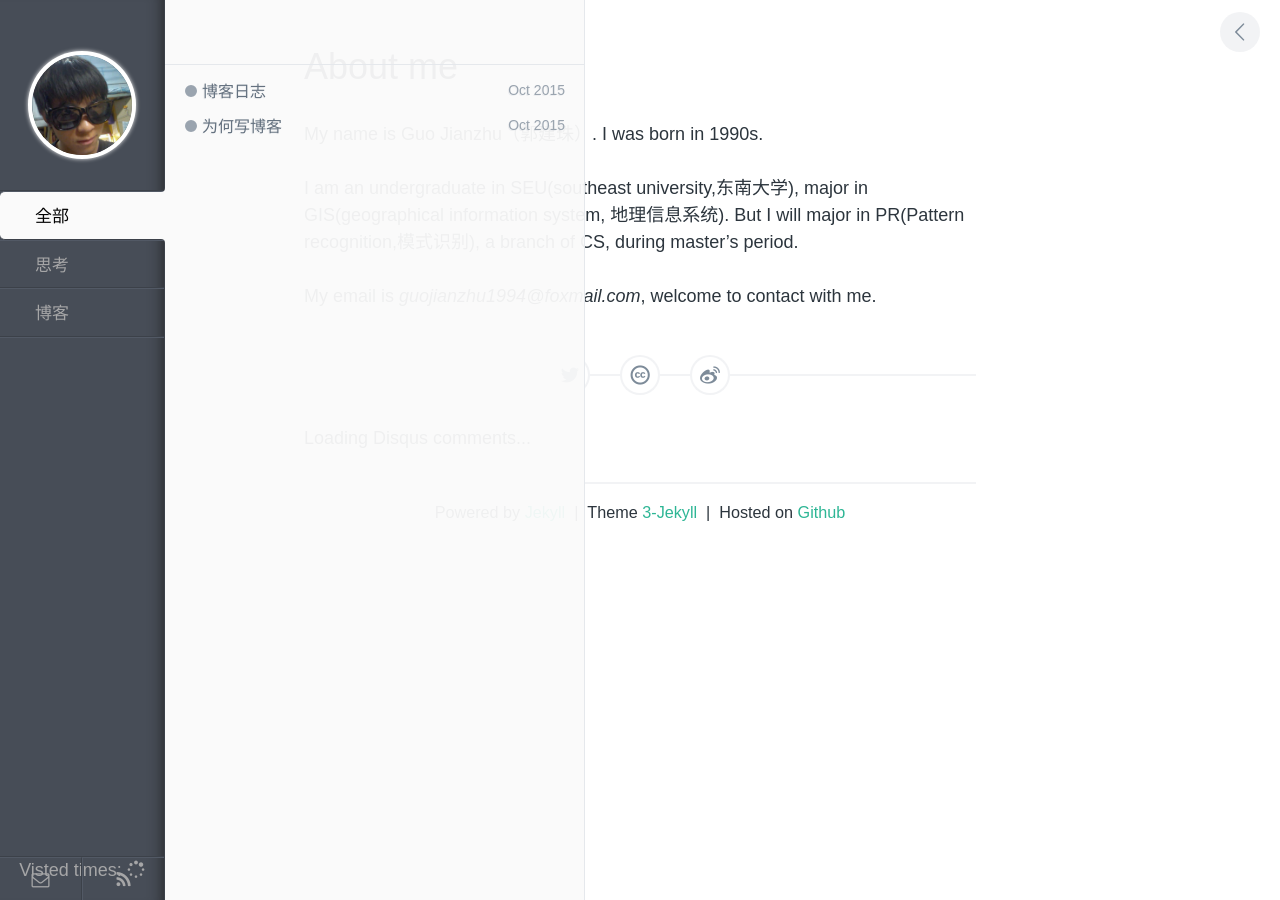
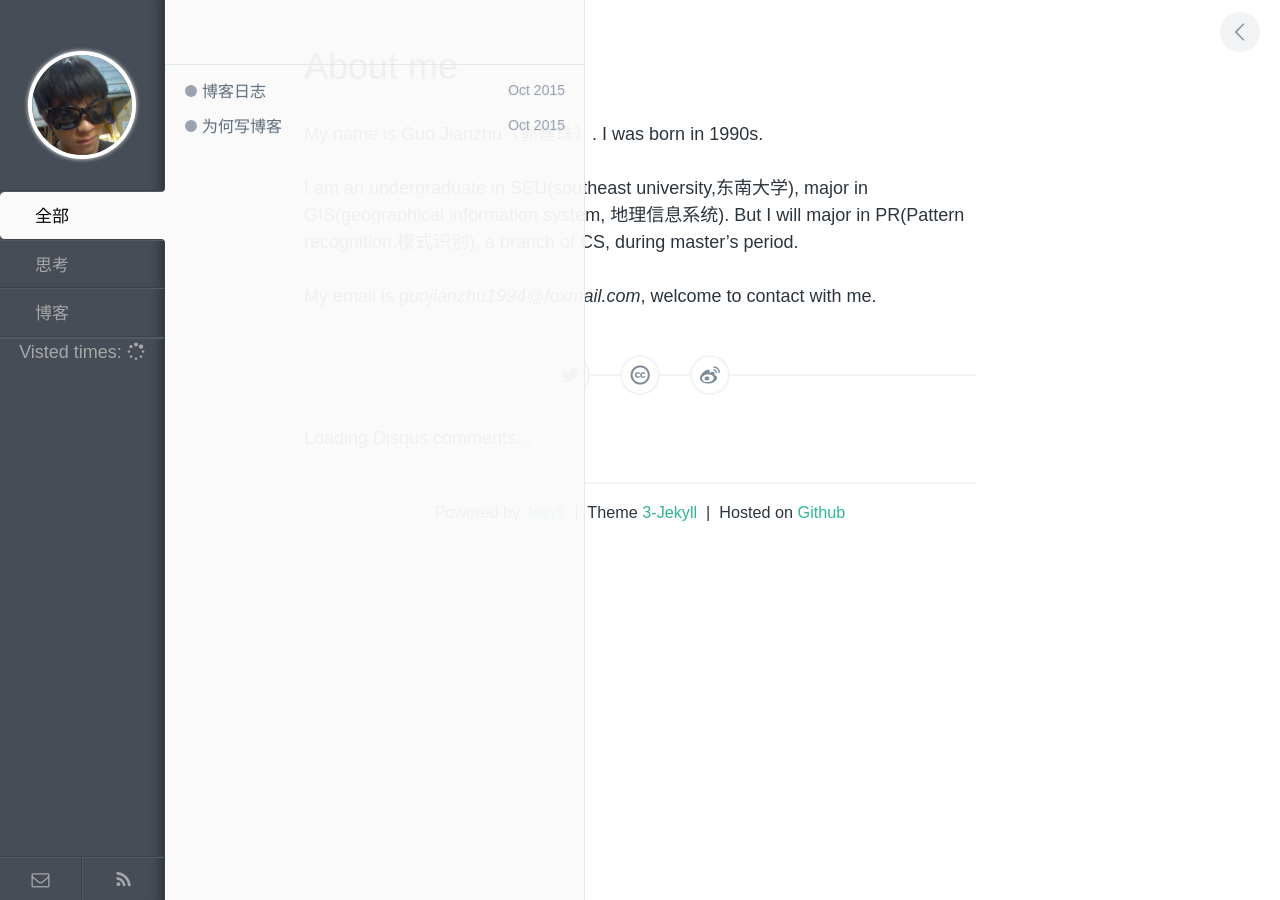
Before and after one commit to cleardusk/cleardusk-old.github.io, a Jekyll site: the page built from index.md, in a window 1280 px wide. Built offline with Jekyll 4.4.1, drawn with Linux system fonts in a browser that asks for light colours; nearby versions of some CDN libraries; comment, search, counter and statistics services are not loaded.

Commit message:
Debuging...

```diff
--- a/assets/css/style.css
+++ b/assets/css/style.css
@@ -192,7 +192,7 @@ a {
 
   position: absolute;
   left: 0;
-  bottom: 0;
+  bottom: 50;
 
   font-size: 18px;
   text-align: center;
```
